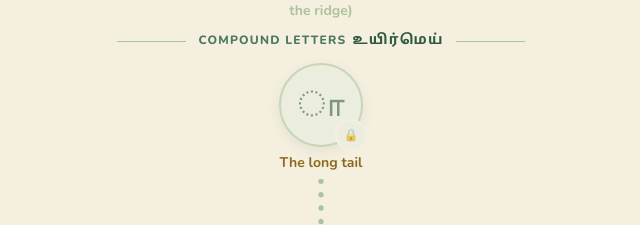
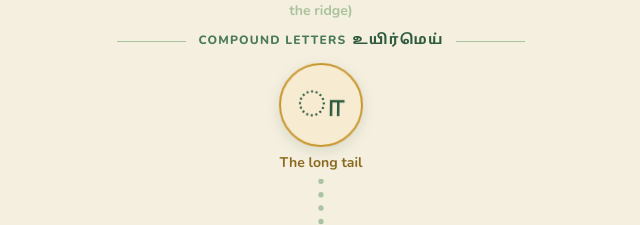
Before and after one commit to Sanmarkkam-Life/serpent-alphabet, a Next.js app: page / in a window 1280 px wide. Shown: the part 5881-6106 px from the top of the page, without its empty margins (319-959 px from the left). Built offline with nearby package versions, Linux system fonts and the light colour scheme.

Commit message:
feat: unlock the compound-letter lessons during the pilot
Co-Authored-By: Claude Opus 5.5 <noreply@anthropic.com>

```diff
--- a/components/HomePath.tsx
+++ b/components/HomePath.tsx
@@ -514,7 +514,8 @@ export default function HomePath({ lessons, signs = [] }: HomePathProps) {
               el: (
                 <SignNode
                   sign={sign}
-                  unlocked={progress.bodyIntroViewed}
+                  // Pilot: open to everyone for now (was progress.bodyIntroViewed).
+                  unlocked
                   done={progress.completed.includes(`sign-${sign.id}`)}
                 />
               ),
```
